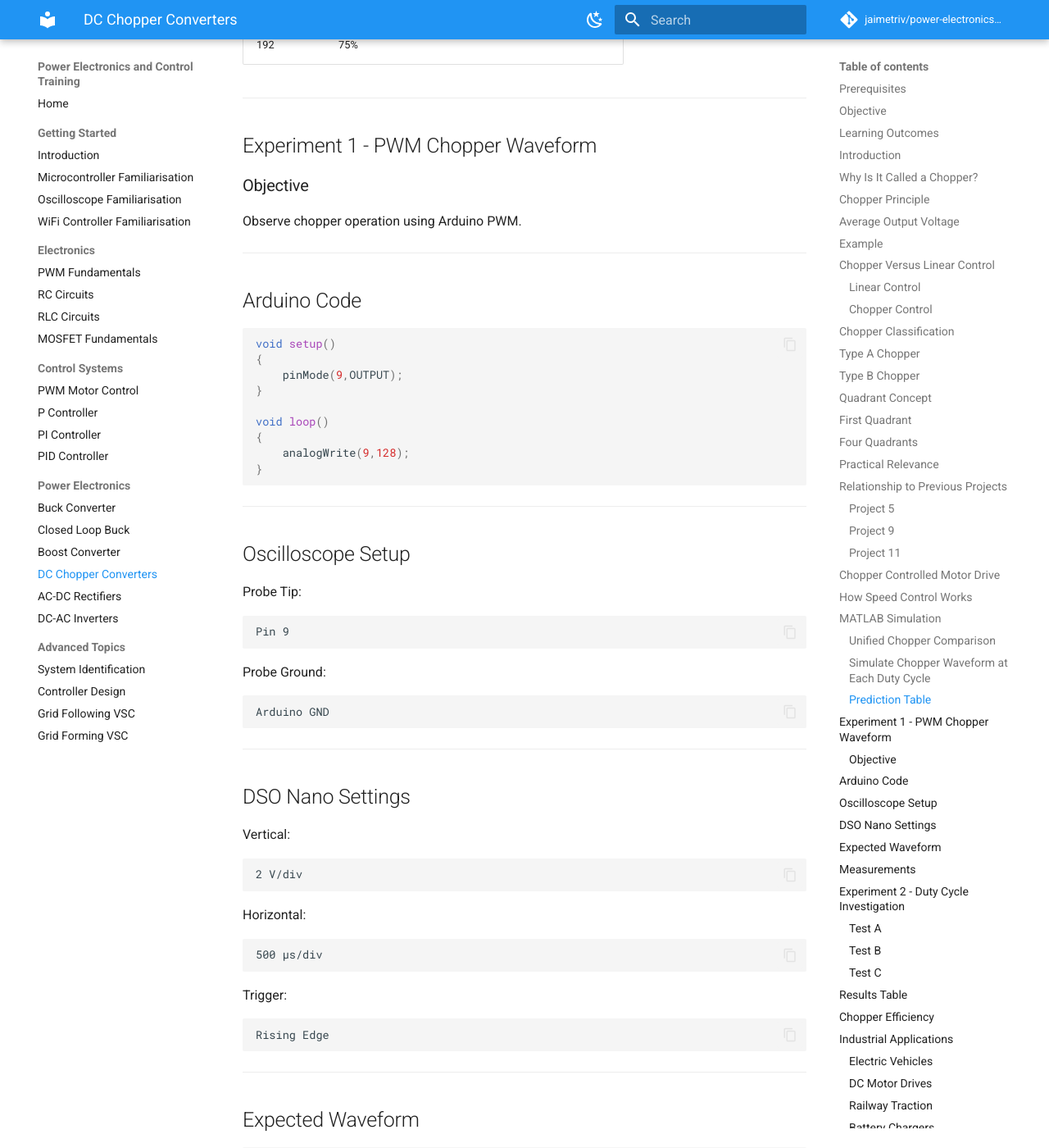
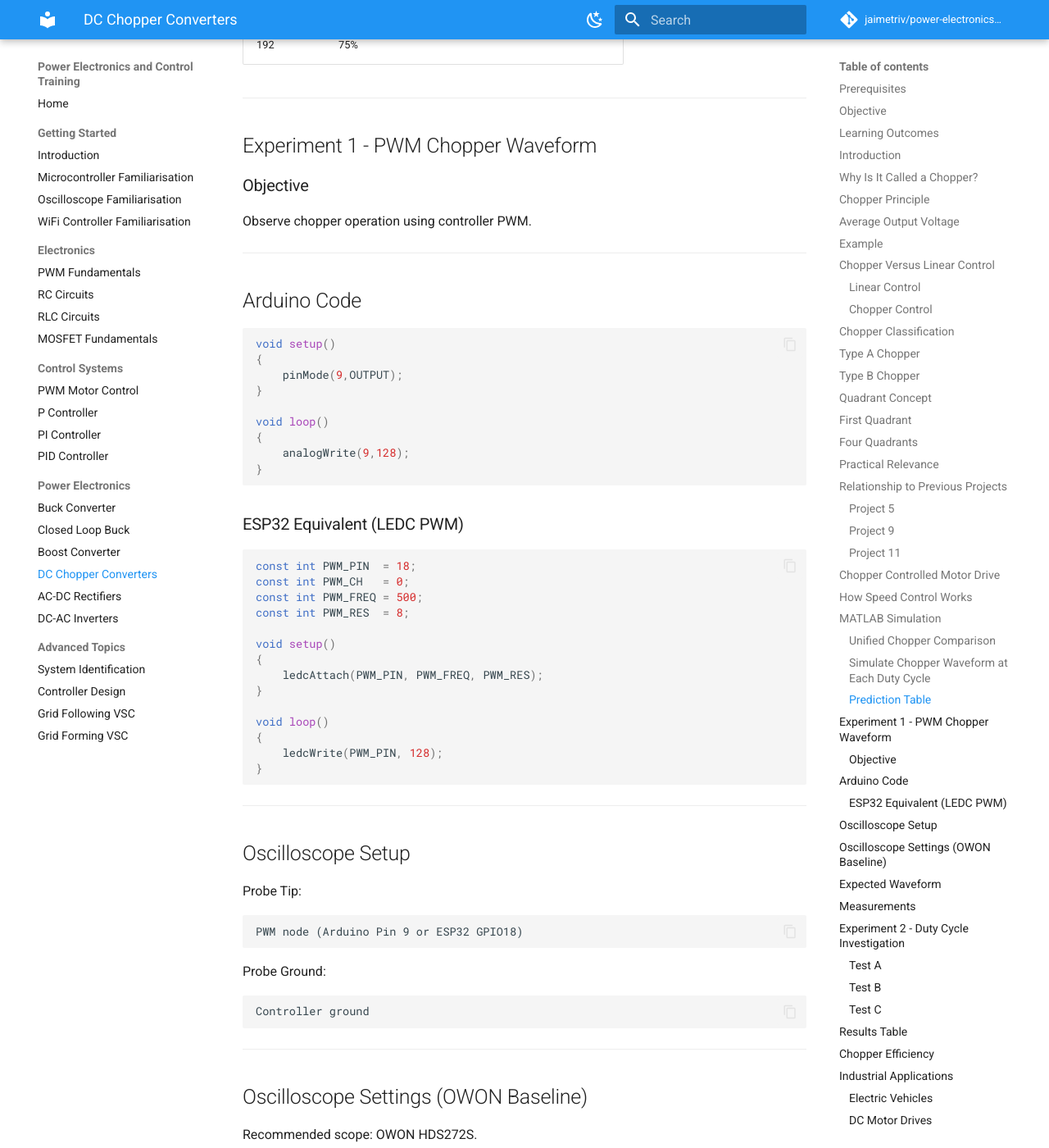
Before and after one commit to jaimetriv/power-electronics-and-control-training, an MkDocs documentation site: the page built from docs/11B_DC_Chopper_Converters.md, in a window 1280 px wide and 1400 px high, scrolled down 9009 px. Shown: the whole window at 82% size. Built offline with MkDocs 1.6.1 and Material for MkDocs 9.7.7, drawn with Linux system fonts in a browser that asks for light colours; comment, search, counter and statistics services are not loaded; some of the changed text lies outside the part shown.

Commit message:
docs: align Project 11B with OWON and ESP32 consistency

````diff
--- a/docs/11B_DC_Chopper_Converters.md
+++ b/docs/11B_DC_Chopper_Converters.md
@@ -296,7 +296,7 @@ Forward motoring.
 
 ## Practical Relevance
 
-Most Arduino motor control projects operate in:
+Most microcontroller motor control projects operate in:
 
 ```text
 First Quadrant
@@ -430,7 +430,7 @@ sgtitle('Chopper Waveforms \mdash 490 Hz, V_{IN}=5V');
 
 ### Objective
 
-Observe chopper operation using Arduino PWM.
+Observe chopper operation using controller PWM.
 
 ---
 
@@ -448,6 +448,25 @@ void loop()
 }
 ```
 
+### ESP32 Equivalent (LEDC PWM)
+
+```cpp
+const int PWM_PIN  = 18;
+const int PWM_CH   = 0;
+const int PWM_FREQ = 500;
+const int PWM_RES  = 8;
+
+void setup()
+{
+    ledcAttach(PWM_PIN, PWM_FREQ, PWM_RES);
+}
+
+void loop()
+{
+    ledcWrite(PWM_PIN, 128);
+}
+```
+
 ---
 
 ## Oscilloscope Setup
@@ -455,18 +474,22 @@ void loop()
 Probe Tip:
 
 ```text
-Pin 9
+PWM node (Arduino Pin 9 or ESP32 GPIO18)
 ```
 
 Probe Ground:
 
 ```text
-Arduino GND
+Controller ground
 ```
 
 ---
 
-## DSO Nano Settings
+## Oscilloscope Settings (OWON Baseline)
+
+Recommended scope: OWON HDS272S.
+
+Compatible alternative: DSO Nano.
 
 Vertical:
 
@@ -505,7 +528,7 @@ Rising Edge
 |------------|-----------|
 | Frequency | ~490 Hz |
 | Duty Cycle | ~50% |
-| Peak Voltage | ~5 V |
+| Peak Voltage | ~V_S (about 5V Arduino or about 3.3V ESP32) |
 
 ---
 
@@ -515,6 +538,12 @@ Rising Edge
 
 ```cpp
 analogWrite(9,64);
+```
+
+ESP32 equivalent duty command:
+
+```cpp
+ledcWrite(PWM_PIN, 64);
 ```
 
 Expected Duty Cycle:
@@ -531,6 +560,12 @@ Expected Duty Cycle:
 analogWrite(9,128);
 ```
 
+ESP32 equivalent duty command:
+
+```cpp
+ledcWrite(PWM_PIN, 128);
+```
+
 Expected Duty Cycle:
 
 ```text
@@ -543,6 +578,12 @@ Expected Duty Cycle:
 
 ```cpp
 analogWrite(9,192);
+```
+
+ESP32 equivalent duty command:
+
+```cpp
+ledcWrite(PWM_PIN, 192);
 ```
 
 Expected Duty Cycle:
@@ -743,14 +784,6 @@ Answer:
 ____________________
 ```
 
-Answer:
-
-```text
-____________________
-```
-
----
-
 ### Question 6
 
 A DC motor drive and a Buck Converter both use the equation VAVG = D × VS. Explain one key circuit difference between them that makes the Buck Converter suitable for powering sensitive electronics while the basic motor chopper is not.
````
Also changed, not shown: other parts of docs/11B_DC_Chopper_Converters.md (+4 -4 lines).
